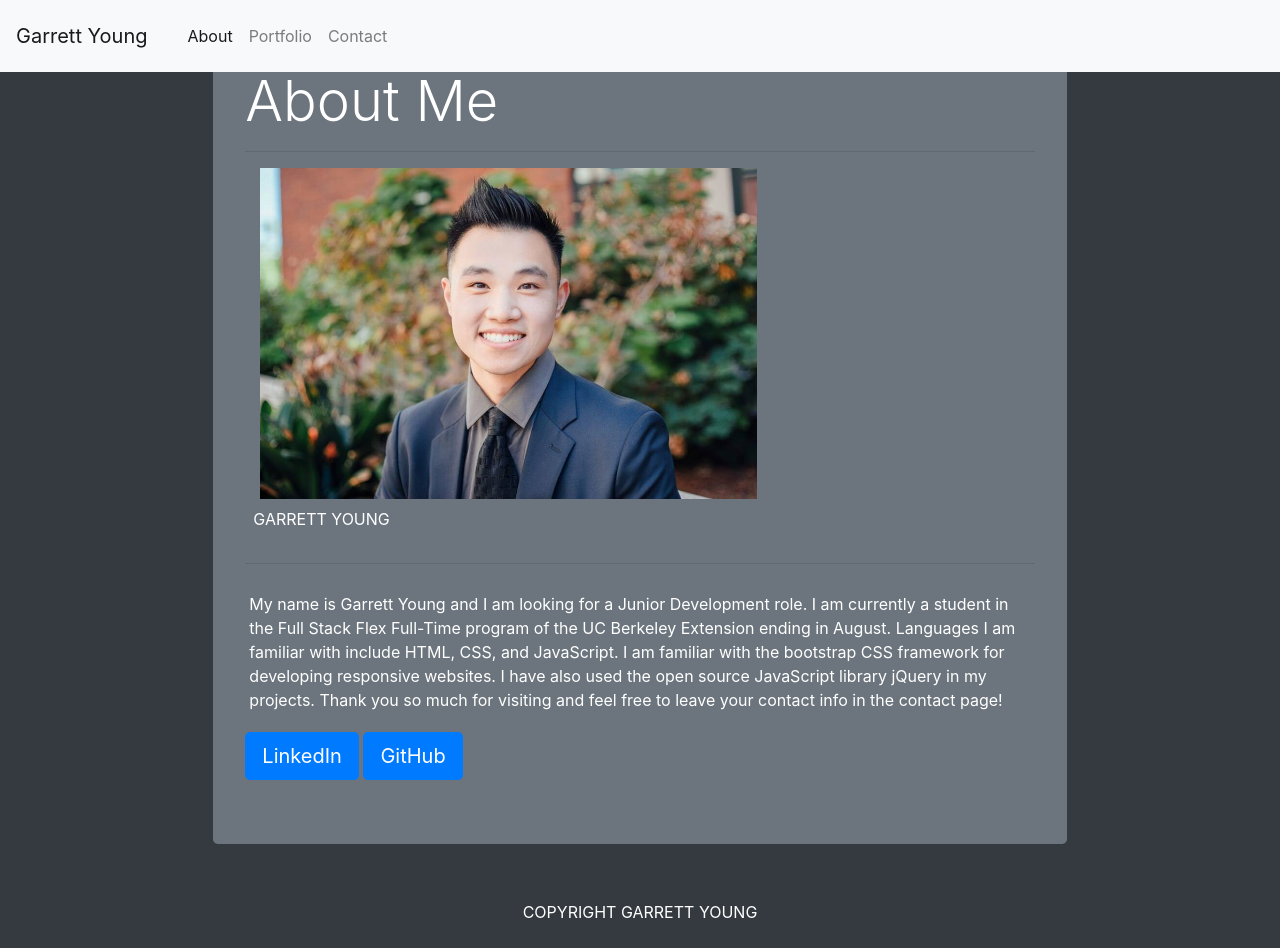
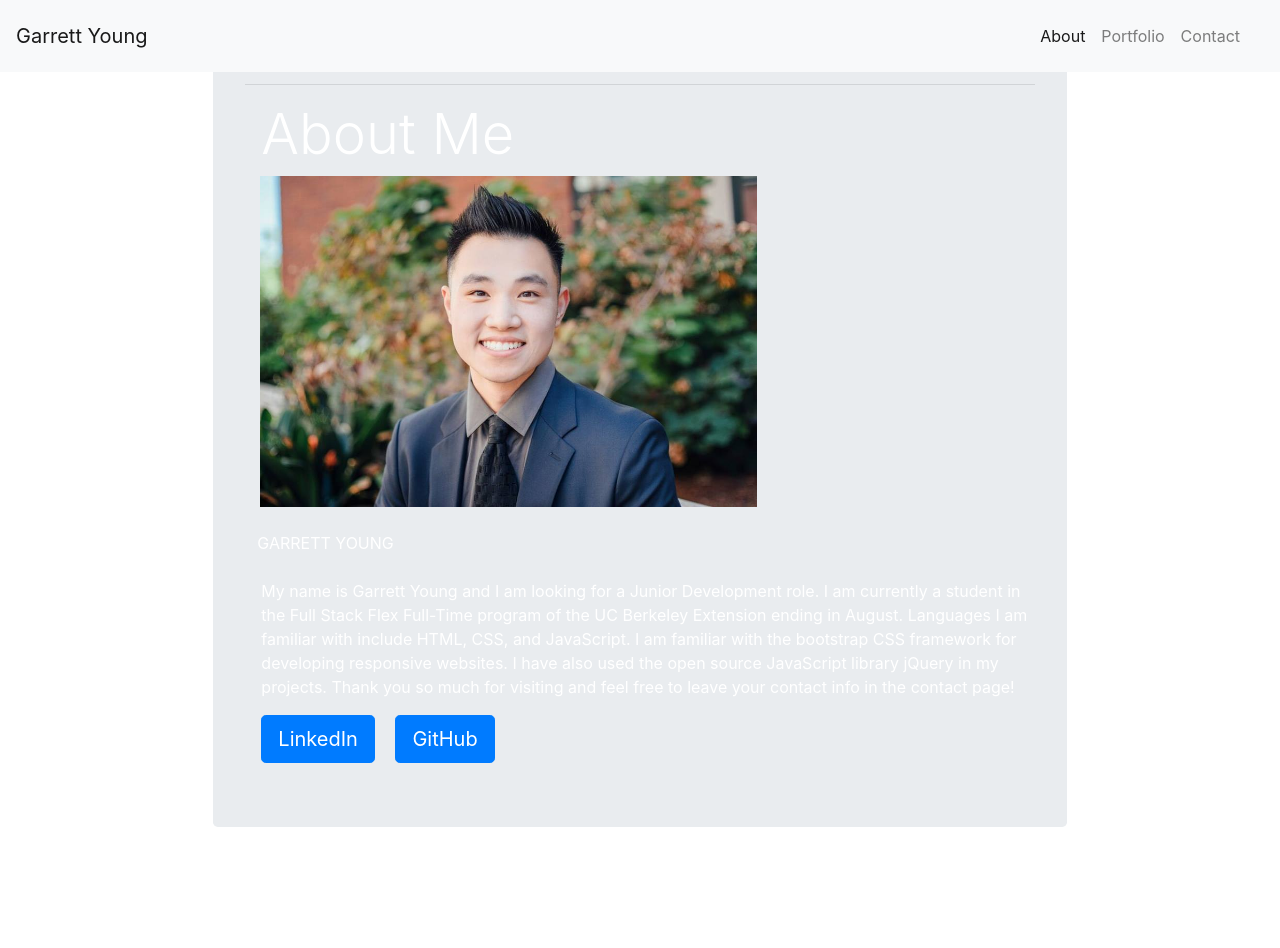
Before and after one commit to GarrettYoung510/Bootstrap-Portfolio, a plain HTML site: page index.html in a window 1280 px wide. Drawn offline with nearby package versions, Linux system fonts and the light colour scheme.

Commit message:
changed background, added google font, changed margins using google dev tools as well as padding

```diff
--- a/index.html
+++ b/index.html
@@ -5,21 +5,22 @@
     <meta charset="UTF-8">
     <meta name="viewport" content="width=device-width, initial-scale=1.0">
     <meta http-equiv="X-UA-Compatible" content="ie=edge">
+    <link href="https://fonts.googleapis.com/css?family=Anton&display=swap" rel="stylesheet">
     <title>About Me</title>
-
+    <link rel="stylesheet" href="./assets/css/background.css">
     <link rel="icon" href="https://cdn2.iconfinder.com/data/icons/business-20/512/screen_computer_development_display_web-512.png">
     <!-- FAVICON -->
     <link rel="stylesheet" href="https://stackpath.bootstrapcdn.com/bootstrap/4.3.1/css/bootstrap.min.css" integrity="sha384-ggOyR0iXCbMQv3Xipma34MD+dH/1fQ784/j6cY/iJTQUOhcWr7x9JvoRxT2MZw1T" crossorigin="anonymous">
 </head>
 
-<body>
+<body id="aboutme">
     <nav class="navbar navbar-expand-lg navbar-light bg-light fixed-top">
         <a class="navbar-brand" href="./index.html">Garrett Young</a>
         <!-- <button class="navbar-toggler" type="button" data-toggle="collapse" data-target="#navbarSupportedContent" aria-controls="navbarSupportedContent" aria-expanded="false" aria-label="Toggle navigation"> -->
         <!-- <span class="navbar-toggler-icon"></span> -->
         </button>
 
-        <div class="navbar" id="navbarSupportedContent">
+        <div class="navbar ml-auto" id="navbarSupportedContent">
             <ul class="navbar-nav mr-auto">
                 <li class="nav-item active">
                     <a class="nav-link" href="./index.html">About<span class="sr-only">(current)</span></a>
@@ -38,27 +39,26 @@
             </form> -->
         </div>
     </nav>
-    <div class="bg-dark">
+    <div class="">
         <div class="container col-xs-12 col-md-10 col-lg-8 mt-1">
             <div class="row">
-                <div class="jumbotron bg-secondary">
-                    <h1 class="display-4 text-white">About Me</h1>
+                <div class="jumbotron" id="aboutmejumbotron">
                     <hr>
+                    <h1 class="display-4 text-white  ml-3">About Me</h1>
                     <img src="./assets/images/PROFILE PICTURE - GARRETT YOUNG.jpg" alt="" class="img-responsive col-lg-8 col-sm-12 col-md-10">
-                    <p class="text-white text-bold p-2">GARRETT YOUNG</p>
-                    <hr class="my-4">
-                    <p class="text-white text-bold p-1">My name is Garrett Young and I am looking for a Junior Development role. I am currently a student in the Full Stack Flex Full-Time program of the UC Berkeley Extension ending in August. Languages I am familiar with include HTML, CSS,
+                    <p class="text-white text-bold p-2 ml-1 mt-3" id="name">GARRETT YOUNG</p>
+                    <p class="text-white text-bold ml-3">My name is Garrett Young and I am looking for a Junior Development role. I am currently a student in the Full Stack Flex Full-Time program of the UC Berkeley Extension ending in August. Languages I am familiar with include HTML, CSS,
                         and JavaScript. I am familiar with the bootstrap CSS framework for developing responsive websites. I have also used the open source JavaScript library jQuery in my projects. Thank you so much for visiting and feel free to leave
                         your contact info in the contact page!</p>
-                    <a class="btn btn-primary btn-lg" href="https://www.linkedin.com/in/garrettyoung510/" role="button" target="_blank">LinkedIn</a>
-                    <a class="btn btn-primary btn-lg" href=https://github.com/GarrettYoung510 " role="button " target="_blank ">GitHub</a>
+                    <a class="btn btn-primary btn-lg ml-3" href="https://www.linkedin.com/in/garrettyoung510/" role="button" target="_blank">LinkedIn</a>
+                    <a class="btn btn-primary btn-lg ml-3" href=https://github.com/GarrettYoung510 " role="button " target="_blank ">GitHub</a>
                 </div>
             </div>
         </div>
     </div>
 
 
-    <footer class="footer mt-auto py-3 px-5 bg-dark " style=" ">
+    <footer class="footer mt-auto py-3 px-5 " style=" ">
         <!-- 8 16 8 16 // 1078 40   -->
         <div class="row ">
             <div class="col ">
```
Also changed, not shown: contact.html (+11 -9 lines), portfolio.html (+10 -9 lines), assets/images/memphis-mini.png (deleted).
